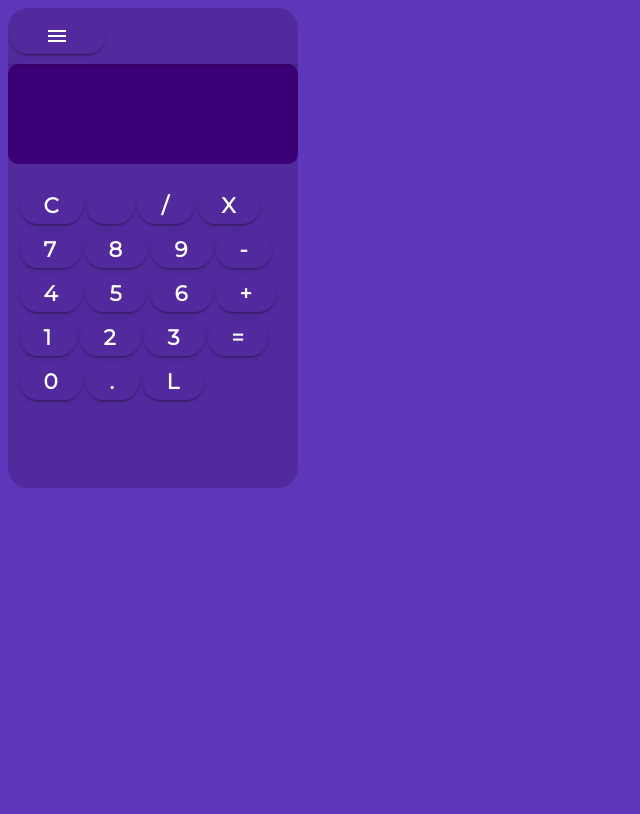
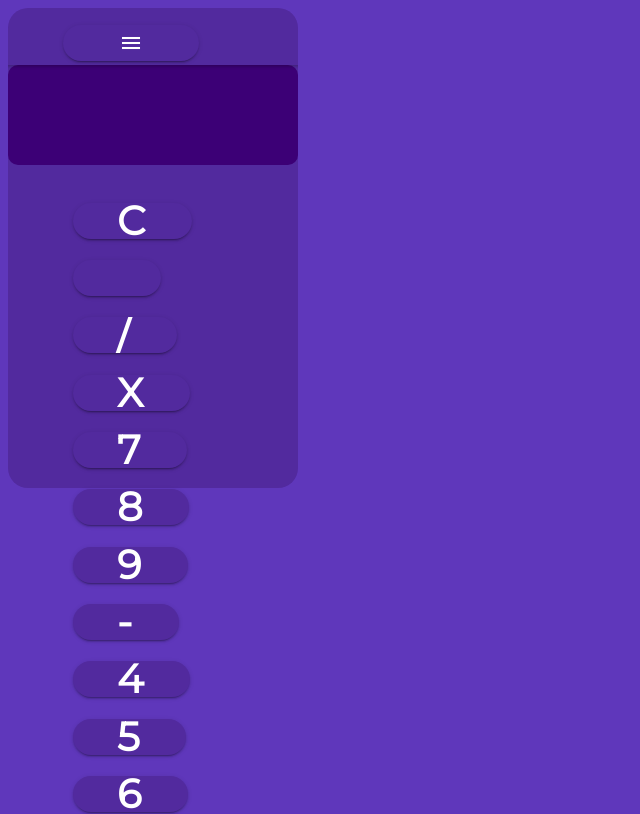
Before and after one commit to malam004/IonicReactCapacitor, a React (Create React App) app: page / in a window 1280 px wide. Shown: the top 814 px of the page, without its empty margins (0-640 px from the left). Built offline with nearby package versions, Linux system fonts and the light colour scheme.

Commit message:
Update Button.css

```diff
--- a/src/components/Button.css
+++ b/src/components/Button.css
@@ -1,7 +1,19 @@
 ion-button {
   color: white;
   font-weight: bold;
-  font-size: 16pt;
+  font-size: 30pt;
   --border-radius: 50px;
   --background: #522a9e;
+  padding: 10pt 40pt 0pt 40pt;
 }
+
+@media only screen and (max-width: 768px) {
+  ion-button {
+    color: white;
+    font-weight: bold;
+    font-size: 16pt;
+    padding: 0pt;
+    --border-radius: 50px;
+    --background: #522a9e;
+  }
+}
```
